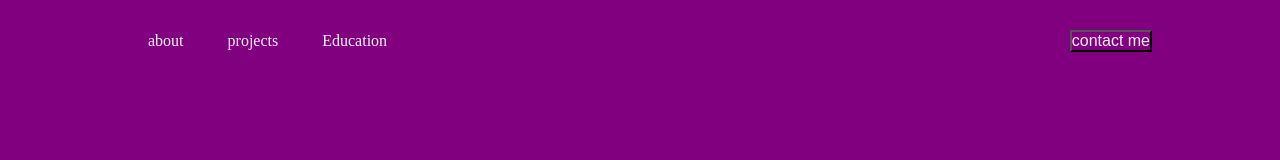
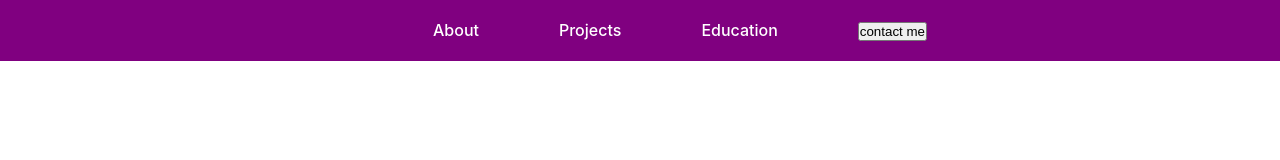
Before and after one commit to Jarryd-pretorius/website-project, a plain HTML site: page index.html in a window 1280 px wide. Drawn offline with Linux system fonts and the light colour scheme.

Commit message:
Header adjustments

```diff
--- a/index.html
+++ b/index.html
@@ -9,17 +9,16 @@
 
 </head>
 <body>
-    <header>
-            <nav>
-                <ul class="nav_links">
-                   <li><a href="#">about</a></li>
-                   <li><a href="#">projects</a></li>
-                   <li><a href="#">Education</a></li>
-                </ul>
-            </nav>
-            <a class="cta" href="#"><button>contact me</button></a>
+        <nav class="navbar">
+            <ul>
+                <li><a href="#">About</a></li>
+                <li><a href="#">Projects</a></li>
+                <li><a href="#">Education</a></li>
+                <li><a href="#"><button>contact me</button></a></li>
+            </ul>
+        </nav>
 
-    </header>
+
 
 </body>
 </html>
--- a/style.css
+++ b/style.css
@@ -1,26 +1,36 @@
+
+@import url('https://fonts.googleapis.com/css2?family=Montserrat&display=swap');
+
 * {
     box-sizing: border-box;
+    padding: 0;
     margin: 0;
-    padding: 0;
+
+}
+
+.navbar {
+    display: flex;
+    justify-content: center;
+    position: sticky;
+    top: 0;
     background-color: purple;
 }
 
-li, a, button {
-    font-weight: 500;
-    font-size: 16px;
-    color: whitesmoke;
-    text-decoration: none;
+.navbar ul {
+    display: flex;
+    list-style: none;
+    margin: 20px;
+
 }
 
-header {
-    display: flex;
-    justify-content: space-between;
-    align-items: center;
-    padding: 30px 10%;
+.navbar ul li a {
+    text-decoration: none;
+    margin-left: 80px;
+    font-family: -apple-system, BlinkMacSystemFont, 'Segoe UI', Roboto, Oxygen, Ubuntu, Cantarell, 'Open Sans', 'Helvetica Neue', sans-serif;
+    font-weight: 500;
+    color: white;
 }
 
-.nav_links li {
-    display: inline-block;
-    padding: 0px 20px;
-    text-align: center;
+.navbar ul li button {
+
 }
```
